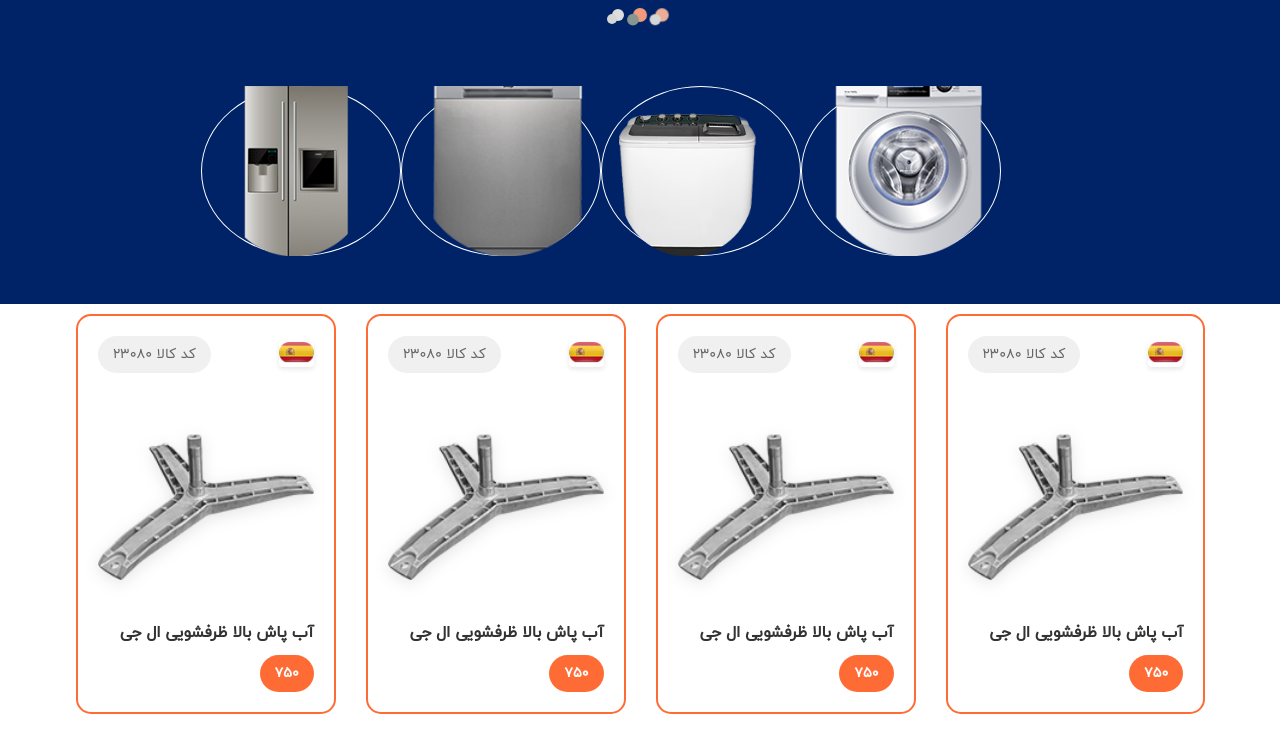
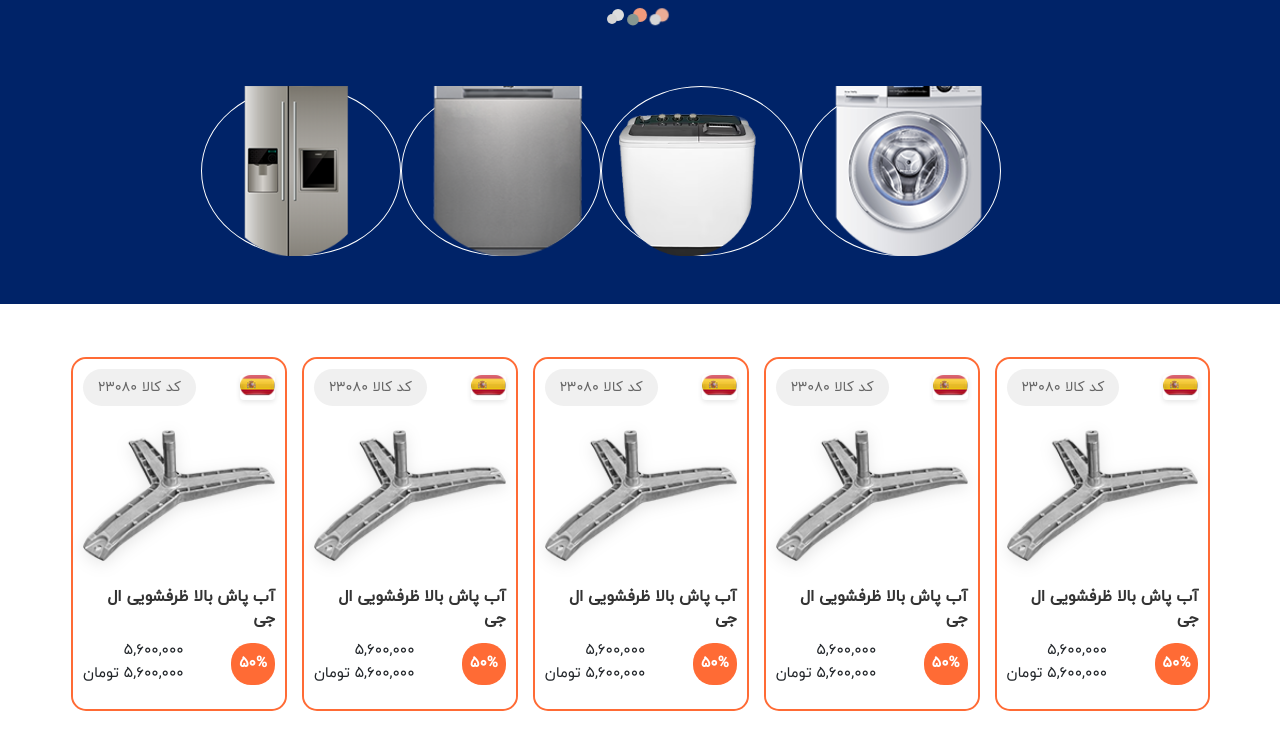
Before and after one commit to parastou-hj/armShop, a plain HTML site: page index.html in a window 1280 px wide. Shown: the part 674-1426 px from the top of the page. Before the commit the page ends 1398 px from the top, so only its background shows below. Drawn offline with Linux system fonts and the light colour scheme.

Commit message:
pro-carousel

```diff
--- a/index.html
+++ b/index.html
@@ -229,12 +229,13 @@
                 </div>
             </div>
         </section>
-        <div class="sale-sec">
+        <div class="sale-sec my-5">
              <div class="container-fluid px-0">
        <div class="row col-xl-11">
          <div class="owl-carousel owl-theme product-carousel">
-            <div class="product-card">
-                <div class="card-header">
+            <div class="product-card position-relative">
+                <div class="card-front">
+                    <div class="card-header">
                     <div class="country-flag ">
                         <img src="./images/g-flag.png" alt="">
                     </div>
@@ -247,9 +248,25 @@
                 <div class="card-footer">
                     <div class="product-info">
                         <div class="product-name">آب پاش بالا ظرفشویی ال جی</div>
-                        <div class="product-price">۷۵۰</div>
+                        <div class="product-price d-flex align-items-end justify-content-between" >
+                            <div class="off-percent hover-hidden">50%</div>
+                            <div class="price-off hover-hidden">
+                                <div class="off">5,600,000</div>
+                                <div class="price"> 5,600,000 تومان</div>
+                            </div>
+                        </div>
                     </div>
 
+                </div>
+                </div>
+                <div class="card-back d-flex flex-column justify-content-end">
+                    <div class="product-price d-flex align-items-end justify-content-between" >
+                            <div class="off-percent">50%</div>
+                            <div class="price-off">
+                                <div class="off">5,600,000</div>
+                                <div class="price"> 5,600,000 تومان</div>
+                            </div>
+                        </div>
                 </div>
             </div>
 
--- a/script.js
+++ b/script.js
@@ -171,7 +171,7 @@
             $('.product-carousel').owlCarousel({
                 rtl:true,
                 loop: true,
-                margin: 10,
+                margin: 5,
                 nav: true,
                 dots: true,
                 autoplay: true,
@@ -189,14 +189,10 @@
                         items: 3
                     },
                     1200: {
-                        items: 4
+                        items: 5
                     }
                 }
             });
 
-            // کلیک روی دکمه اکشن
-            $('.action-btn').click(function(e) {
-                e.stopPropagation();
-                alert('محصول به سبد خرید اضافه شد!');
-            });
+
         });
--- a/style.css
+++ b/style.css
@@ -7,6 +7,7 @@
         :root{
             --primary-color:hsl(219.81deg 100% 20.39%);
             --blue:hsl(252.48deg 92.59% 26.47%);
+            --secondary-color:#ff6b35;
         }
         @font-face {
     font-family: IRANYekanWebLight;
@@ -399,19 +400,47 @@
             background: white;
             border: 2px solid #ff6b35;
             border-radius: 15px;
-            padding: 20px;
-            margin: 10px;
+            margin: 5px;
             position: relative;
-            min-height: 400px;
+            min-height: 350px;
             display: flex;
             flex-direction: column;
             transition: transform 0.3s ease, box-shadow 0.3s ease;
         }
 
-        .product-card:hover {
-            transform: translateY(-5px);
-            box-shadow: 0 10px 25px rgba(255, 107, 53, 0.2);
+        .product-card:hover{
+            /* transform: translateY(-20px); */
+
         }
+        .card-front{
+            background-color: #fff;
+            border-radius: 15px;
+            padding: 10px;
+            width: 100%;
+
+            height: 350px;
+        }
+        .product-card:hover .hover-hidden {
+           display: none;
+        }
+        .product-card:hover .card-front{
+            height: 300px;
+
+        }
+
+          .card-back{
+             padding: 10px;
+            position: absolute;
+            width: 100%;
+            min-height: 350px;
+            height: 100%;
+            top: 0;
+            right: 0;
+            background-color: var(--secondary-color);
+            border-radius: 15px;
+            z-index: -1;
+        }
+
 
         .card-header {
             display: flex;
@@ -437,17 +466,7 @@
             box-shadow: 0 2px 5px rgba(0,0,0,0.1);
         }
 
-        .flag-spain {
-            background: linear-gradient(to bottom, #c60b1e 33%, #ffc400 33%, #ffc400 66%, #c60b1e 66%);
-        }
 
-        .flag-germany {
-            background: linear-gradient(to bottom, #000 33%, #dd0000 33%, #dd0000 66%, #ffce00 66%);
-        }
-
-        .flag-italy {
-            background: linear-gradient(to right, #009246 33%, #fff 33%, #fff 66%, #ce2b37 66%);
-        }
 
         .product-image {
             flex: 1;
@@ -455,7 +474,9 @@
             align-items: center;
             justify-content: center;
             margin: 20px 0;
-            min-height: 180px;
+            min-height: 140px;
+            max-height: 140px;
+            height: 140px;
         }
 
         .product-image img {
@@ -468,8 +489,8 @@
         .card-footer {
             display: flex;
             justify-content: space-between;
-            align-items: end;
-            margin-top: auto;
+            align-items: center;
+            margin-top: 10px;
         }
 
         .product-info {
@@ -484,44 +505,20 @@
             line-height: 1.4;
         }
 
-        .product-price {
+        .off-percent {
             background: #ff6b35;
             color: white;
-            padding: 8px 15px;
+            padding:10px 8px;
             border-radius: 20px;
-            font-size: 14px;
+
             font-weight: bold;
             display: inline-block;
         }
 
-        .card-action {
-            margin-right: 15px;
-        }
 
-        .action-btn {
-            background: #ff6b35;
-            color: white;
-            border: none;
-            width: 40px;
-            height: 40px;
-            border-radius: 50%;
-            cursor: pointer;
-            display: flex;
-            align-items: center;
-            justify-content: center;
-            transition: all 0.3s ease;
-            box-shadow: 0 2px 10px rgba(255, 107, 53, 0.3);
-        }
 
-        .action-btn:hover {
-            background: #e55a2b;
-            transform: scale(1.1);
-        }
 
-        .action-btn::after {
-            content: '◀';
-            font-size: 12px;
-        }
+
 
         /* Owl Carousel Custom Styles */
         .owl-carousel .owl-nav {
```
